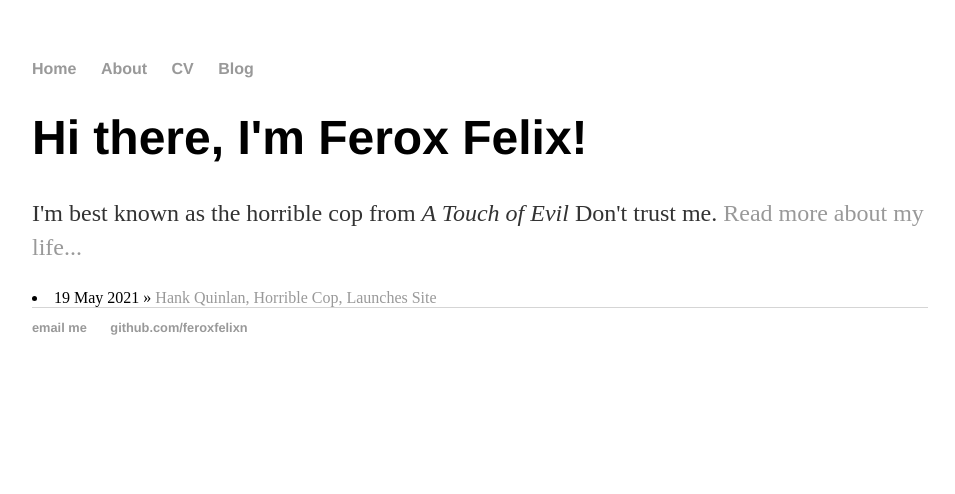
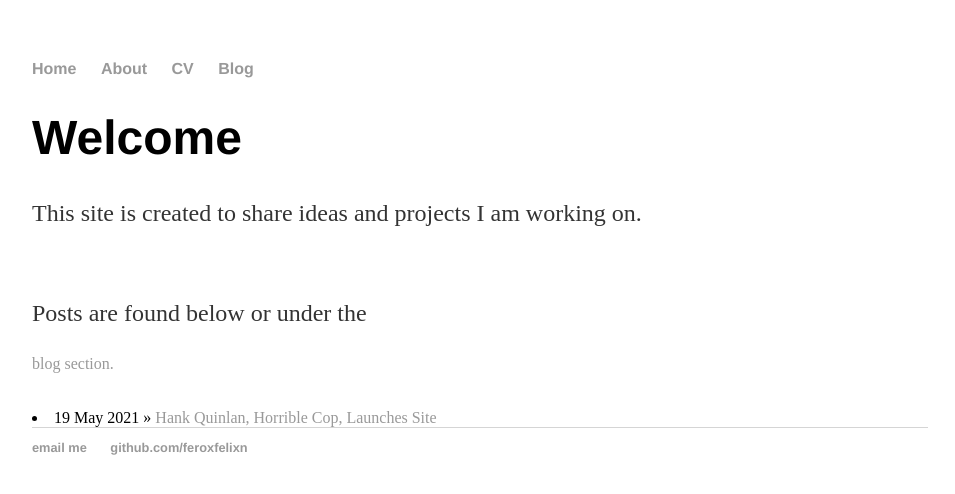
Before and after one commit to Feroxfelix/feroxfelix.github.io, a Jekyll site: the page built from index.html, in a window 1280 px wide. Shown: the top 494 px of the page, without its empty margins (160-1115 px from the left). Built offline with Jekyll 4.4.1, drawn with Linux system fonts in a browser that asks for light colours.

Commit message:
Update index.html

```diff
--- a/index.html
+++ b/index.html
@@ -3,9 +3,14 @@ layout: default
 title: HFerox Felix
 ---
 <div class="blurb">
-	<h1>Hi there, I'm Ferox Felix!</h1>
-	<p>I'm best known as the horrible cop from <em>A Touch of Evil</em> Don't trust me. <a href="/about">Read more about my life...</a></p>
+	<h1>Welcome</h1>
+	<p>This site is created to share ideas and projects I am working on.</p>
+	<br />
+	<p>Posts are found below or under the </p> <a href="/blog/">blog section.</a>
 </div><!-- /.blurb -->
+
+<br />
+<br />
 
 
 
```
